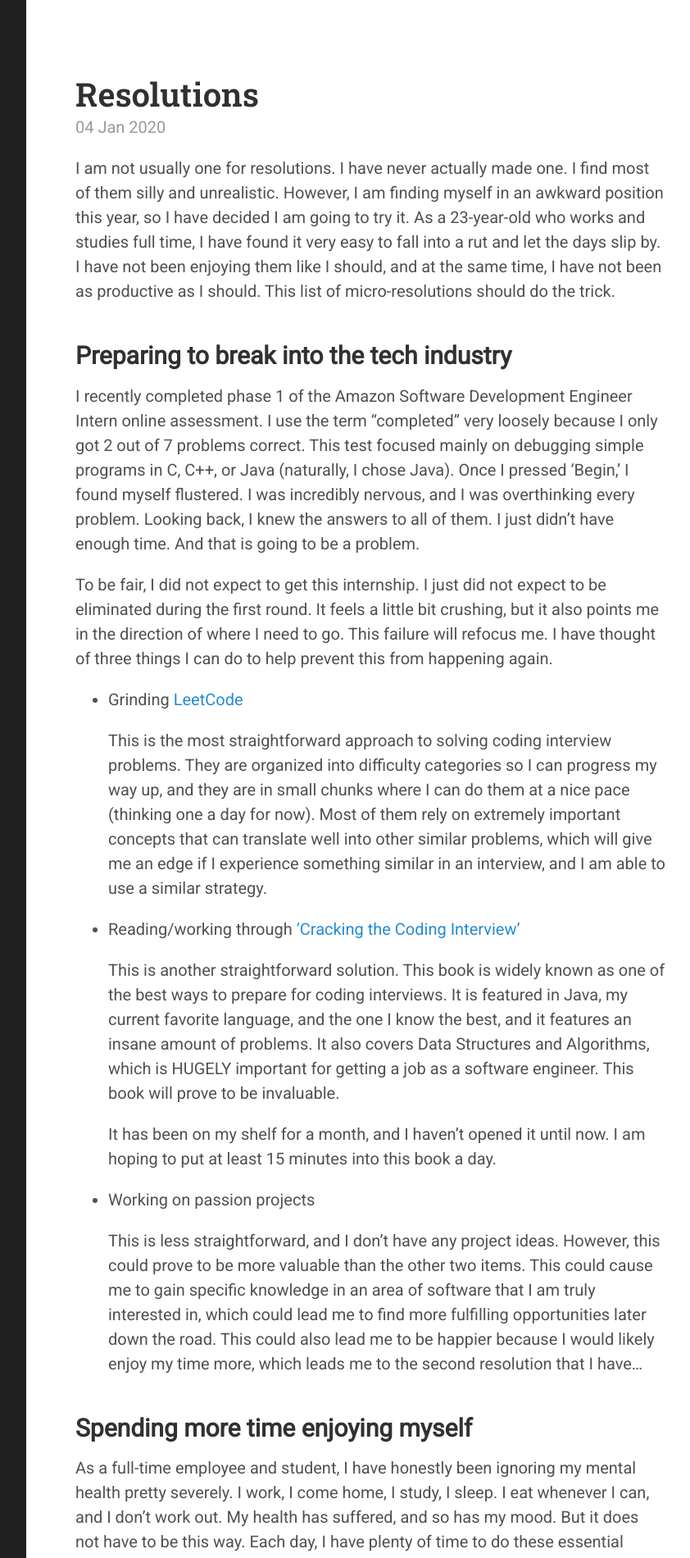
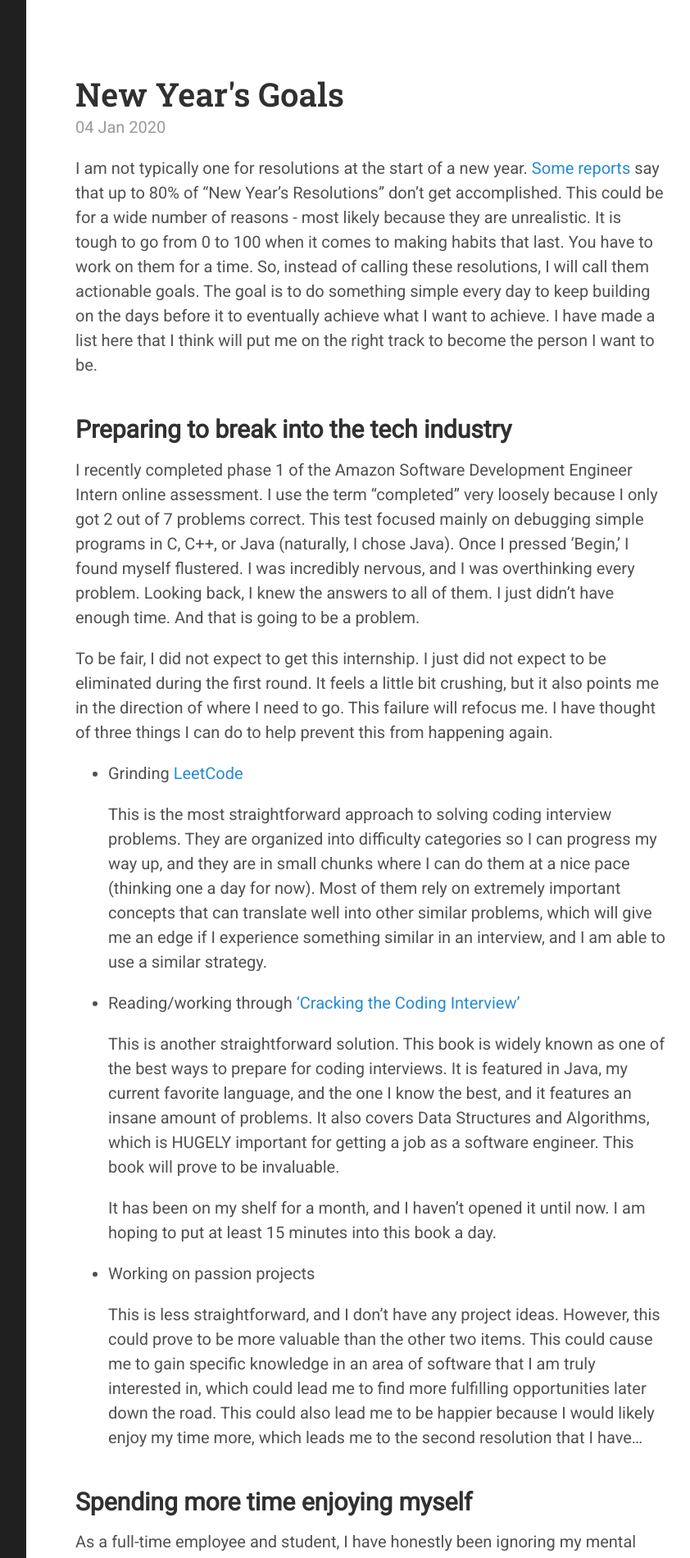
Before and after one commit to ghgoodreau/ghgoodreau.github.io, a Jekyll site: the page built from _posts/2020-01-04-resolution.md, in a window 1280 px wide. Shown: the top 1900 px of the page at 82% size, without its empty margins (368-1210 px from the left). Built offline with Jekyll 4.4.1, drawn with Linux system fonts in a browser that asks for light colours; some of the changed text lies outside the part shown.

Commit message:
Update 2020-01-04-resolution.md

```diff
--- a/_posts/2020-01-04-resolution.md
+++ b/_posts/2020-01-04-resolution.md
@@ -1,9 +1,9 @@
 ---
 layout: post
-title: Resolutions
+title: New Year's Goals
 excerpt_separator: <!--end-excerpt-->
 ---
-I am not usually one for resolutions. I have never actually made one. I find most of them silly and unrealistic. However, I am finding myself in an awkward position this year, so I have decided I am going to try it. As a 23-year-old who works and studies full time, I have found it very easy to fall into a rut and let the days slip by. I have not been enjoying them like I should, and at the same time, I have not been as productive as I should. This list of micro-resolutions should do the trick.
+I am not typically one for resolutions at the start of a new year. [Some reports](https://www.forbes.com/sites/ashiraprossack1/2018/12/31/goals-not-resolutions/) say that up to 80% of "New Year's Resolutions" don't get accomplished. This could be for a wide number of reasons - most likely because they are unrealistic. It is tough to go from 0 to 100 when it comes to making habits that last. You have to work on them for a time. So, instead of calling these resolutions, I will call them actionable goals. The goal is to do something simple every day to keep building on the days before it to eventually achieve what I want to achieve. I have made a list here that I think will put me on the right track to become the person I want to be.
 
 <!--end-excerpt-->
 
@@ -29,12 +29,12 @@ To be fair, I did not expect to get this internship. I just did not expect to be
 
 ## Spending more time enjoying myself
 
-As a full-time employee and student, I have honestly been ignoring my mental health pretty severely. I work, I come home, I study, I sleep. I eat whenever I can, and I don't work out. My health has suffered, and so has my mood. But it does not have to be this way. Each day, I have plenty of time to do these essential things.
+As a full-time employee and student, I have honestly been ignoring my mental health pretty severely. I work, I come home, I study, I sleep. I eat whenever I can, and I don't work out. My mood has surely suffered because of this, but it does not have to be this way. Each day, I have plenty of time to do things that I want to do.
 
-The most important thing, to me, is to enjoy a little bit of each day doing things that I love. That can mean video games, watching movies, sitting in silence, playing guitar. It doesn't actually matter what I do. The only strict policy I am going to develop here is that I want to do SOMETHING for 30 minutes a day that I don't have to do.
+The most important thing, to me, is to enjoy a little bit of each day doing things that I love. That can mean video games, watching movies, sitting in silence, playing guitar. It doesn't actually matter what I do. The only strict policy I am going to develop here is that I want to do SOMETHING for 30 minutes a day that has no added benefit other than making me happy.
 
 ## Working on my fitness
 
-This one is more cliche, but it is necessary. I need to take better care of my body. I do enjoy working out for the record. I just get lost doing my daily routine of working and studying, and then I don't have time. This needs to change.
+This one is more cliche, but it is necessary. I need to take better care of my body. I do enjoy working out, but I have been letting my work and school bleed into that a little. It has been hard to find the time. That is going to change.
 
-I recently sprained my wrist while snowboarding in Lake Tahoe and went to the doctor to rule out a fracture by getting an X-Ray. They said my wrist wasn't broken, but that my blood pressure is high. I'm 23 years old. This is unacceptable. Cardio must be done. I am confident I can get it back to normal levels just by working out and consuming less caffeine. I will continue to monitor it while I start my fitness routine.
+I recently sprained my wrist while snowboarding in Lake Tahoe and went to the doctor to rule out a fracture by getting an X-Ray. They said my wrist wasn't broken, but that my blood pressure is higher than it should be. I'm 23 years old. I will not accept this. I'm going to have to start doing cardio. I am confident I can get it back to normal levels just by working out and consuming less caffeine. I will continue to monitor it while I start my fitness routine.
```
